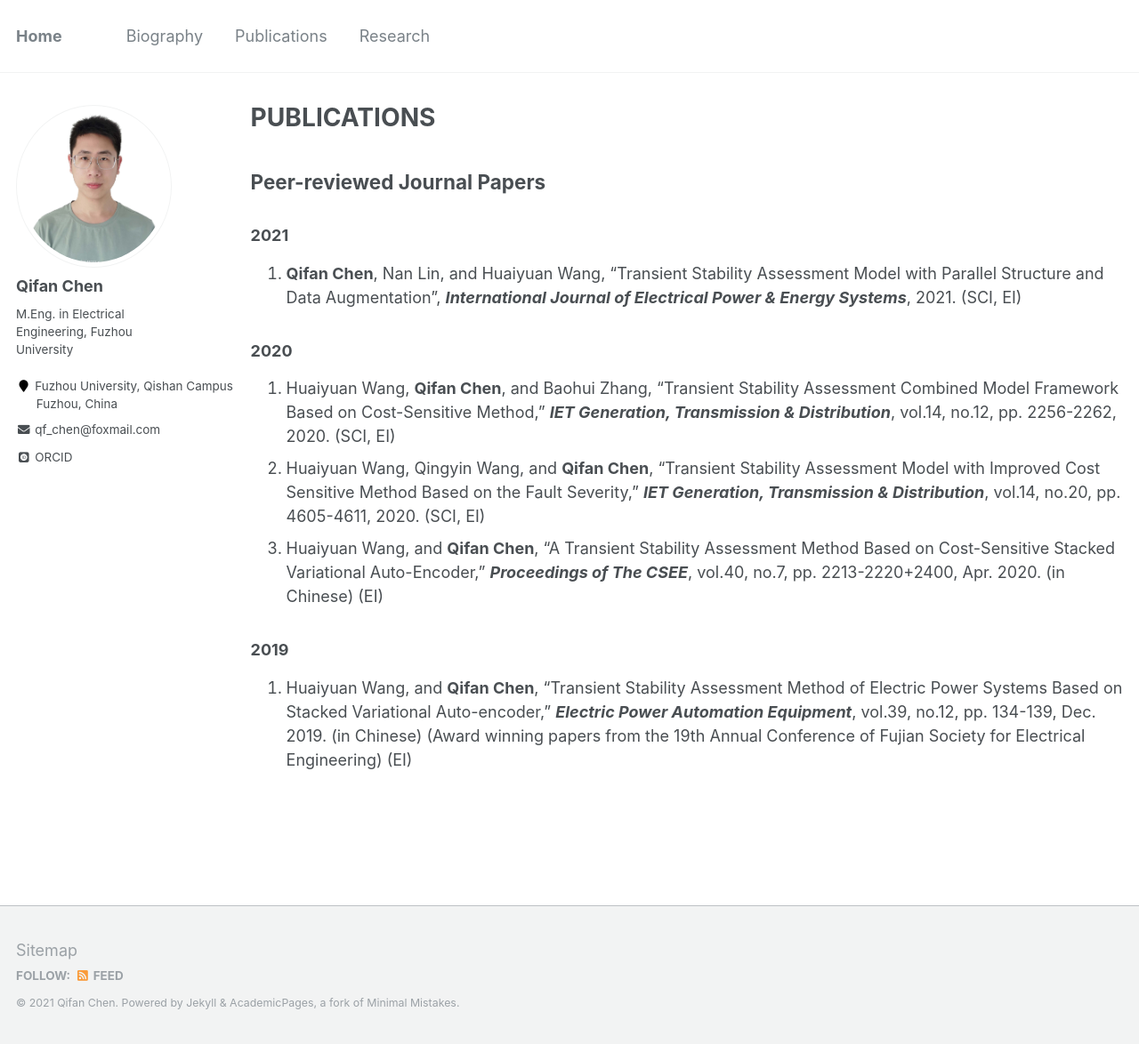
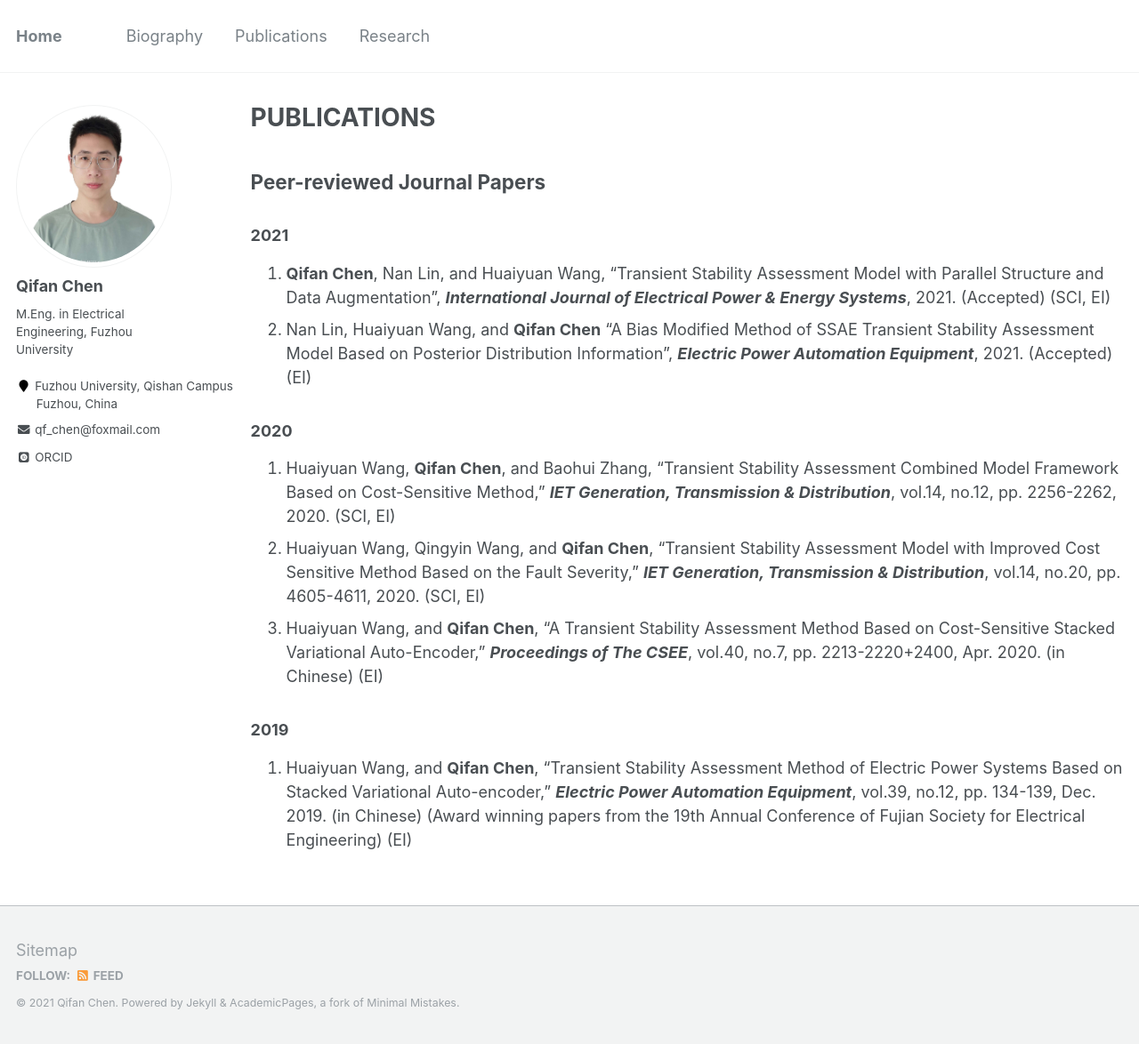
Before and after one commit to ChQf/ChQf.github.io, a Jekyll site: the page built from _pages/publications.md, in a window 1280 px wide and 1174 px high. Shown: the whole window at 89% size. Built offline with Jekyll 4.4.1, drawn with Linux system fonts in a browser that asks for light colours; some web fonts are replaced.

Commit message:
publications update

```diff
--- a/_pages/publications.md
+++ b/_pages/publications.md
@@ -8,7 +8,8 @@ author_profile: true
 ## Peer-reviewed Journal Papers
 
 ### 2021
-1. **Qifan Chen**, Nan Lin, and Huaiyuan Wang, "Transient Stability Assessment Model with Parallel Structure and Data Augmentation", ***International Journal of Electrical Power & Energy Systems***, 2021. (SCI, EI)<br>
+1. **Qifan Chen**, Nan Lin, and Huaiyuan Wang, "Transient Stability Assessment Model with Parallel Structure and Data Augmentation", ***International Journal of Electrical Power & Energy Systems***, 2021. (Accepted) (SCI, EI)<br>
+1. Nan Lin, Huaiyuan Wang, and **Qifan Chen** "A Bias Modified Method of SSAE Transient Stability Assessment Model Based on Posterior Distribution Information", ***Electric Power Automation Equipment***, 2021. (Accepted) (EI)<br>
 
 ### 2020
 1. Huaiyuan Wang, **Qifan Chen**, and Baohui Zhang, "Transient Stability Assessment Combined Model Framework Based on Cost-Sensitive Method," ***IET Generation, Transmission & Distribution***, vol.14, no.12, pp. 2256-2262, 2020. (SCI, EI)<br>
```
Also changed, not shown: _pages/about.md (+1 -0 lines).
